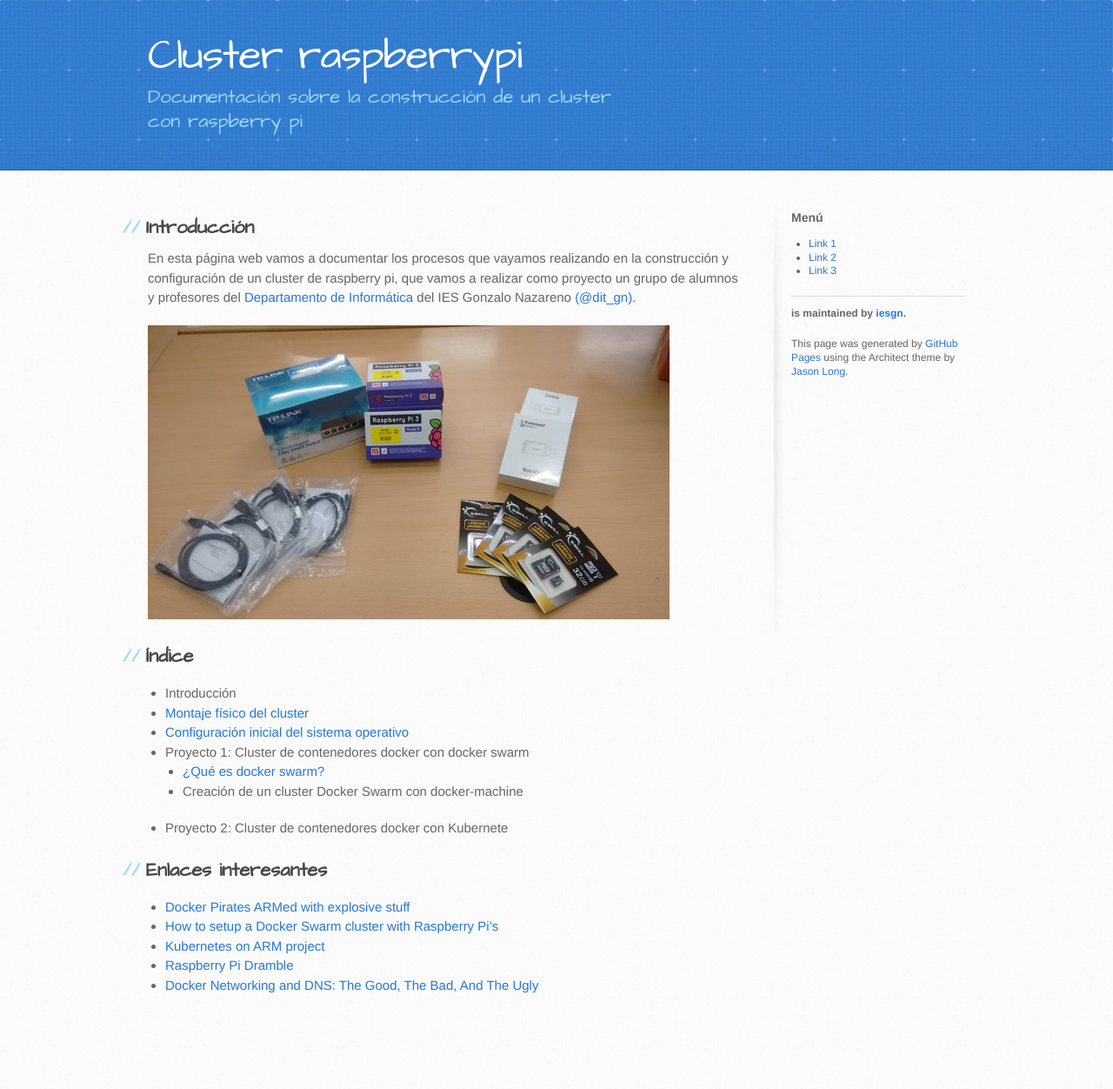
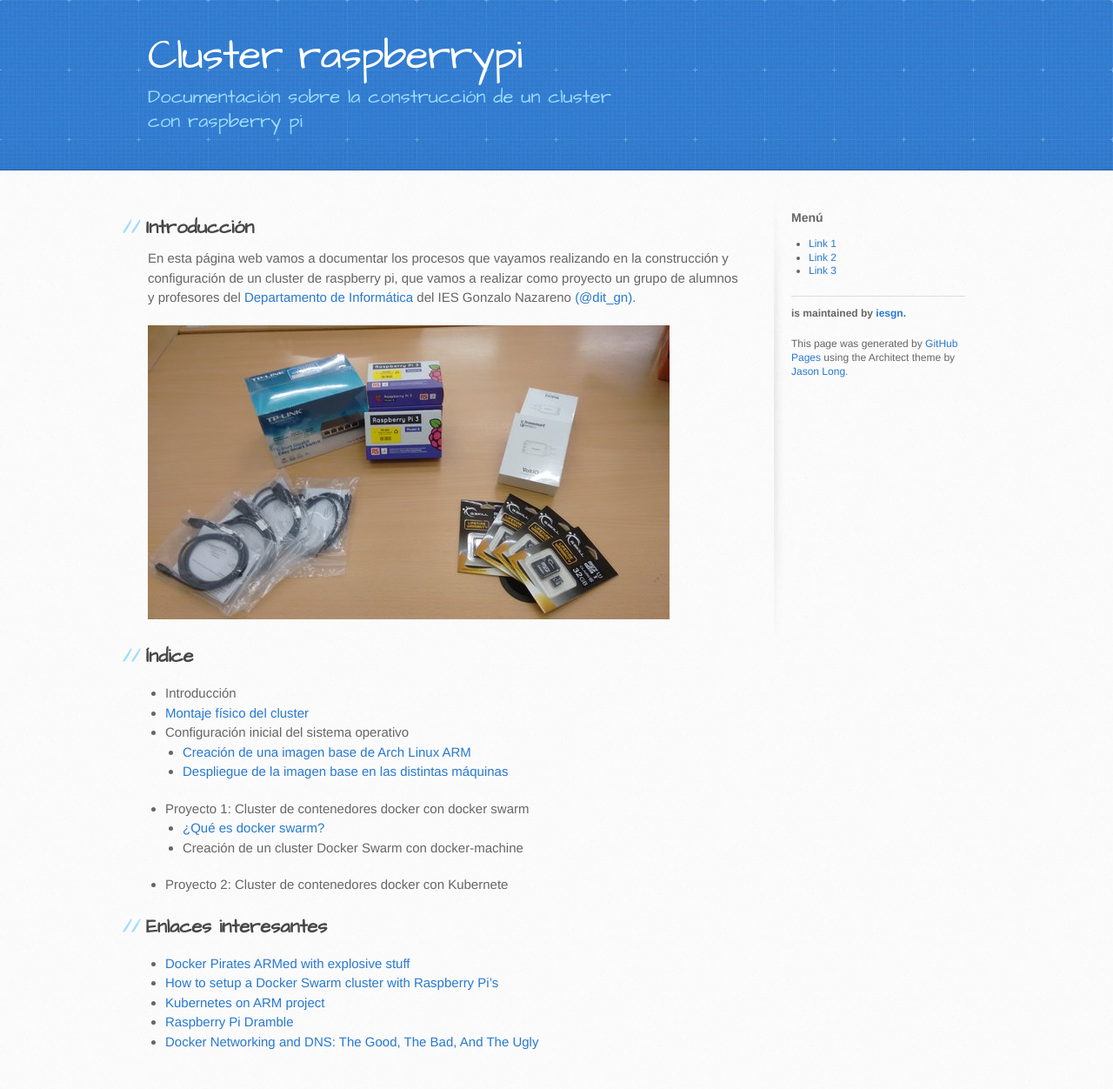
Before and after one commit to dpalomar/cluster_raspberrypi, a Jekyll site: the page built from index.md, in a window 1280 px wide. Shown: the whole page at 87% size. Built offline with Jekyll 4.4.1, drawn with Linux system fonts in a browser that asks for light colours; before the commit the page ends 1187 px from its top, so only the background shows below that.

Commit message:
cambio instalacion por imagen base

```diff
--- a/index.md
+++ b/index.md
@@ -12,7 +12,9 @@ En esta página web vamos a documentar los procesos que vayamos realizando en la
 
 * Introducción
 * [Montaje físico del cluster](hardware)
-* [Configuración inicial del sistema operativo](instalacion)
+* Configuración inicial del sistema operativo
+    * [Creación de una imagen base de Arch Linux ARM](imagen_base)
+    * [Despliegue de la imagen base en las distintas máquinas](instalacion)
 * Proyecto 1: Cluster de contenedores docker con docker swarm
 	* [¿Qué es docker swarm?](swarm)
 	* Creación de un cluster Docker Swarm con docker-machine
```
Also changed, not shown: imagen_base.md (renamed from instalacion.md, +2 -2 lines).
